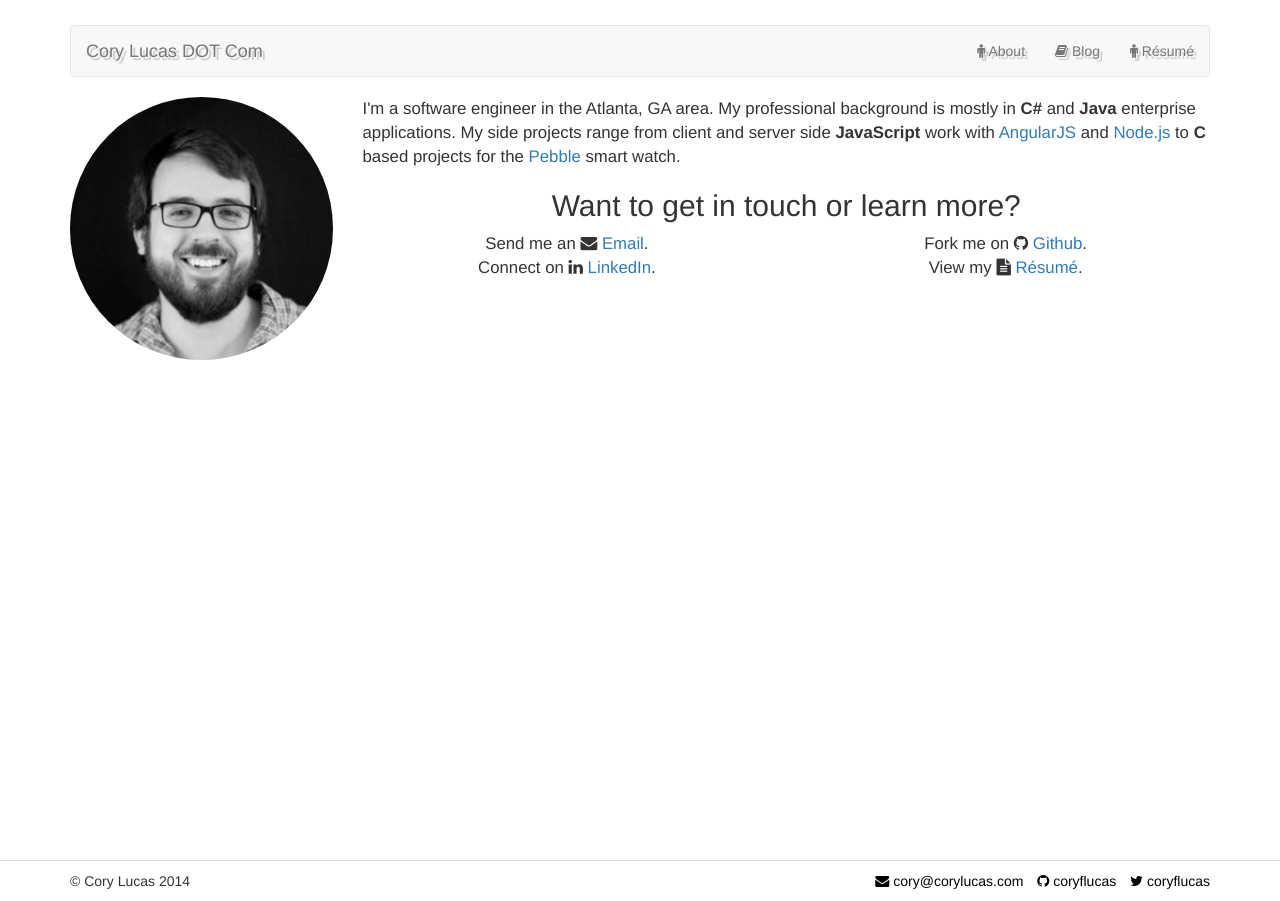
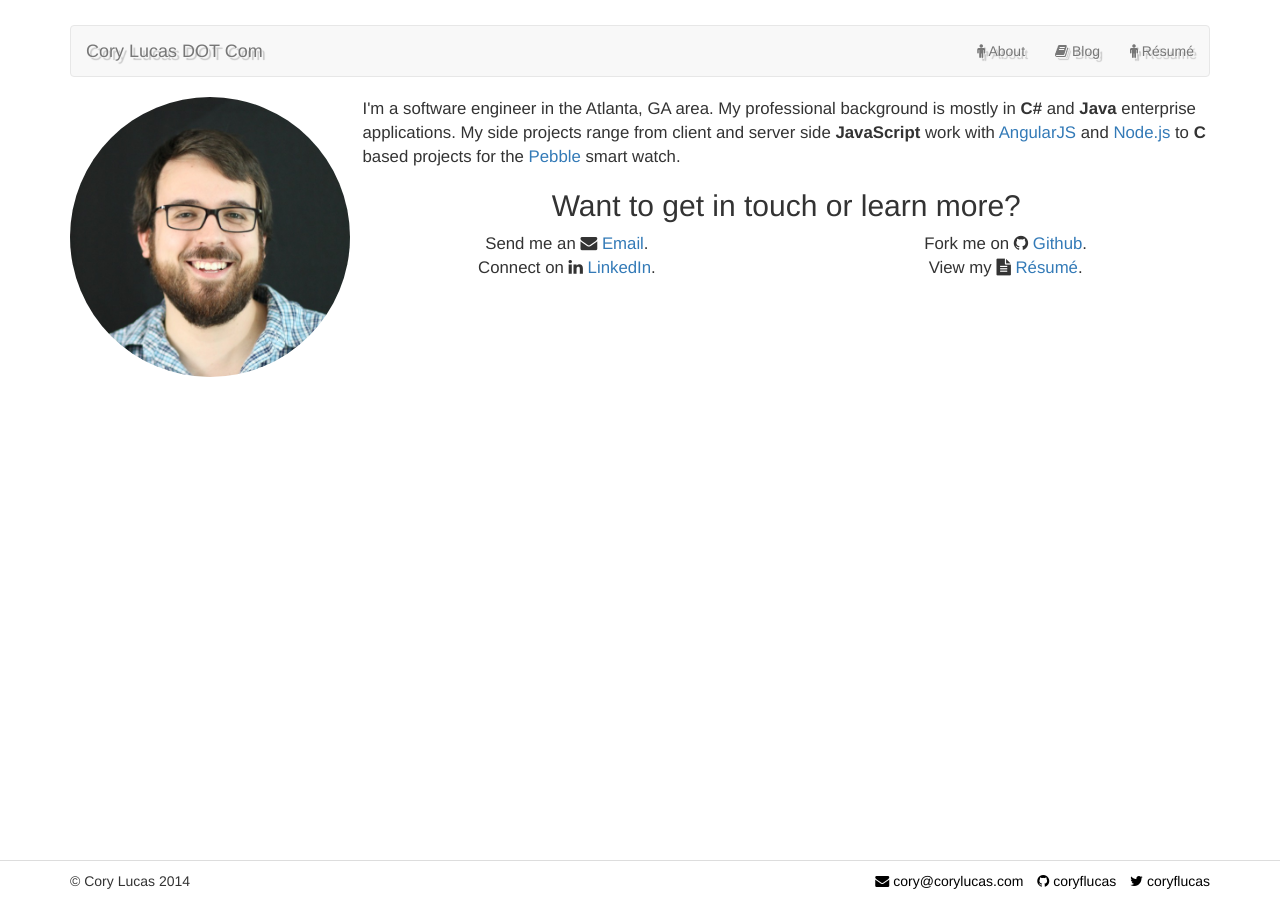
Before and after one commit to coryflucas/corylucasdotcom, a Jekyll site: the page built from index.html, in a window 1280 px wide. Built offline with Jekyll 4.4.1, drawn with Linux system fonts in a browser that asks for light colours; nearby versions of some CDN libraries.

Commit message:
Swap to higher-res/color avatar

```diff
--- a/css/site.scss
+++ b/css/site.scss
@@ -80,6 +80,10 @@ div.about {
 
     img {
         margin-bottom: 20px;
+
+        &.avatar {
+            max-width: 280px;
+        }
     }
 
     .contact {
--- a/index.html
+++ b/index.html
@@ -6,7 +6,7 @@ title: About
 <div class="about">
     <div class="row">
         <div class="col-md-3 col-sm-6">
-            <img src="/img/avatar.jpg" class="img-circle img-responsive center-block">
+            <img src="/img/avatar-color.jpg" class="img-circle img-responsive center-block avatar">
         </div>
         <div class="col-md-9 col-sm-6">
             <p>
```
Also changed, not shown: img/avatar-color.jpg (added).
